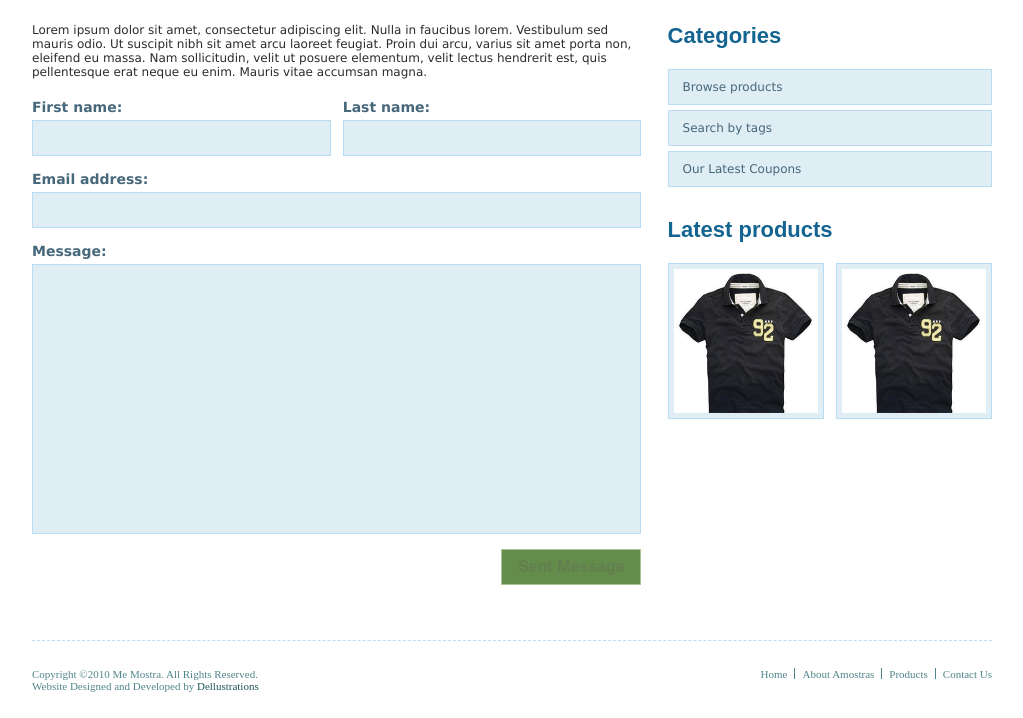
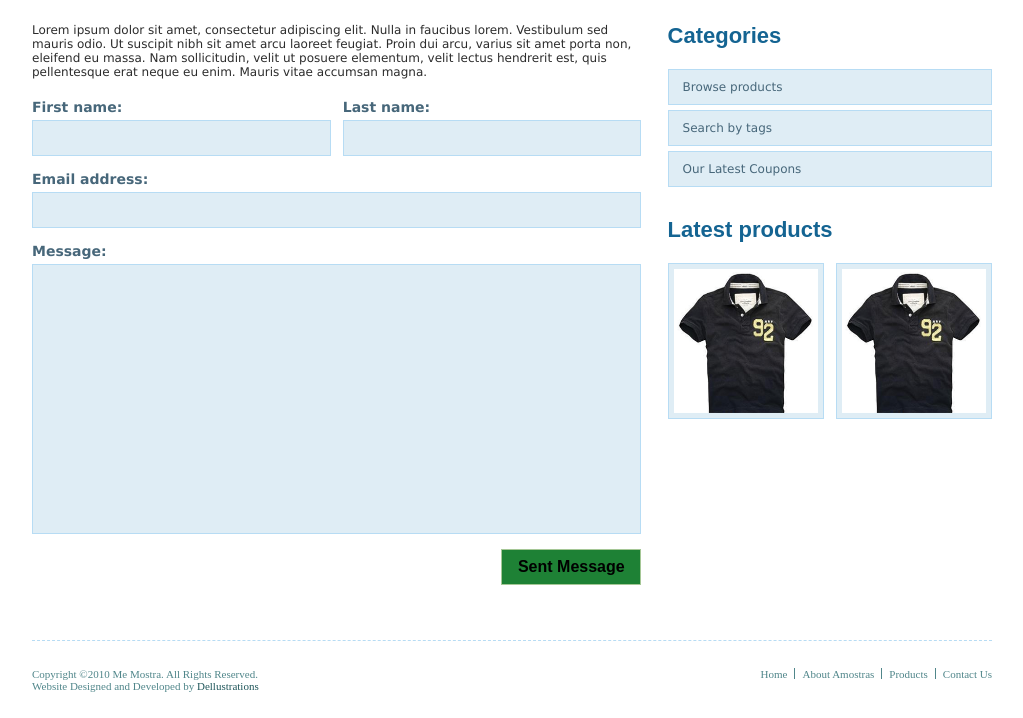
Before and after one commit to ilostmywallet/memostra3.github.io, a plain HTML site: page index.html in a window 1280 px wide. In both pictures the pointer is over the input "Sent Message". Shown: the part 383-1101 px from the top of the page, without its empty margins (128-1151 px from the left). Drawn offline with Linux system fonts and the light colour scheme.

Commit message:
Update style.css

```diff
--- a/styles/style.css
+++ b/styles/style.css
@@ -338,7 +338,10 @@ box-sizing: border-box;
   font-weight: bold;
 }
 .submiter>.sent:hover{
-  background-color: #648C4B;
+ background-color: #1E8135;
+  color: #000;
+  cursor: pointer;
+  transition: 0.5s;
 }
 form>p{
   font-weight: 600;
```
